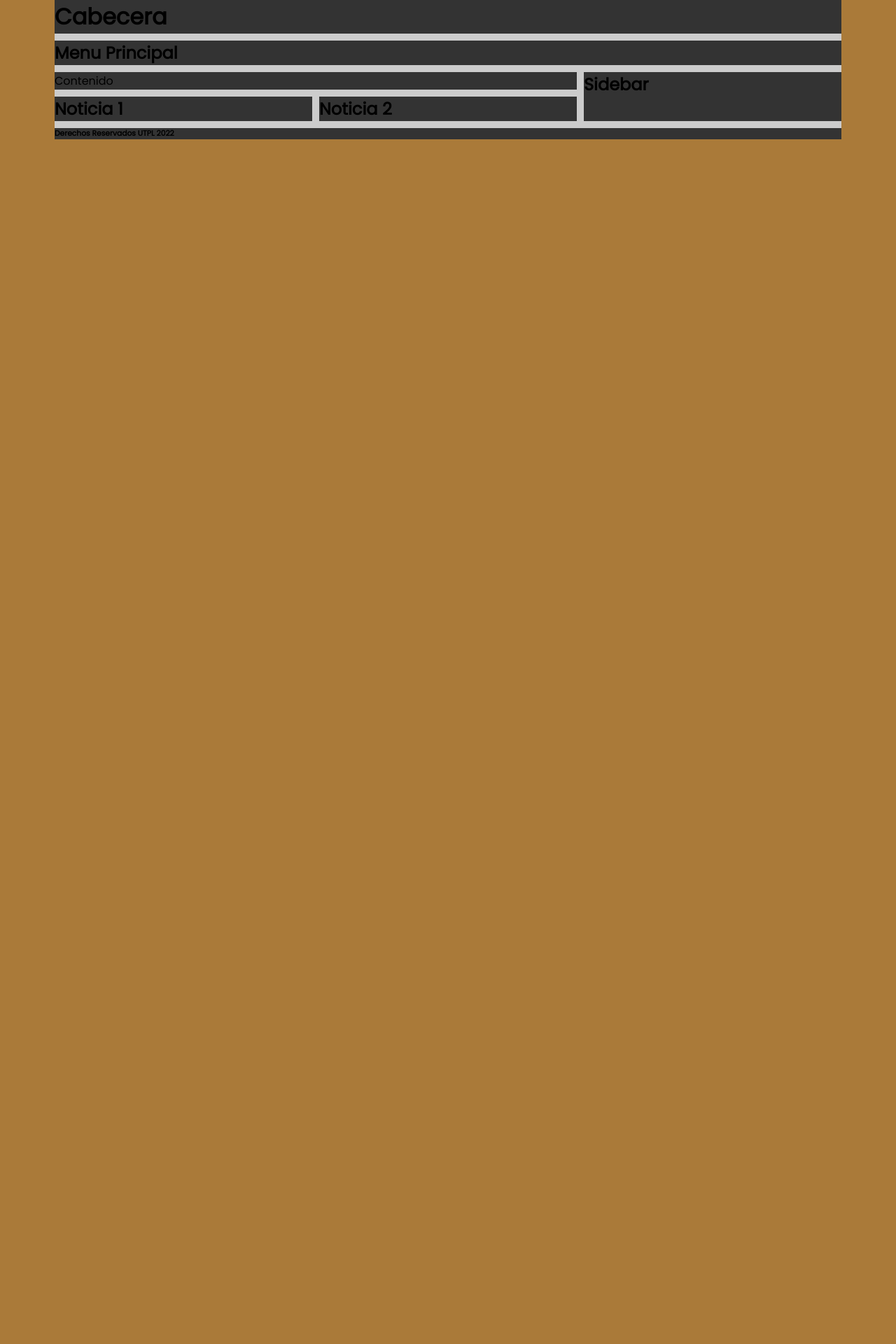
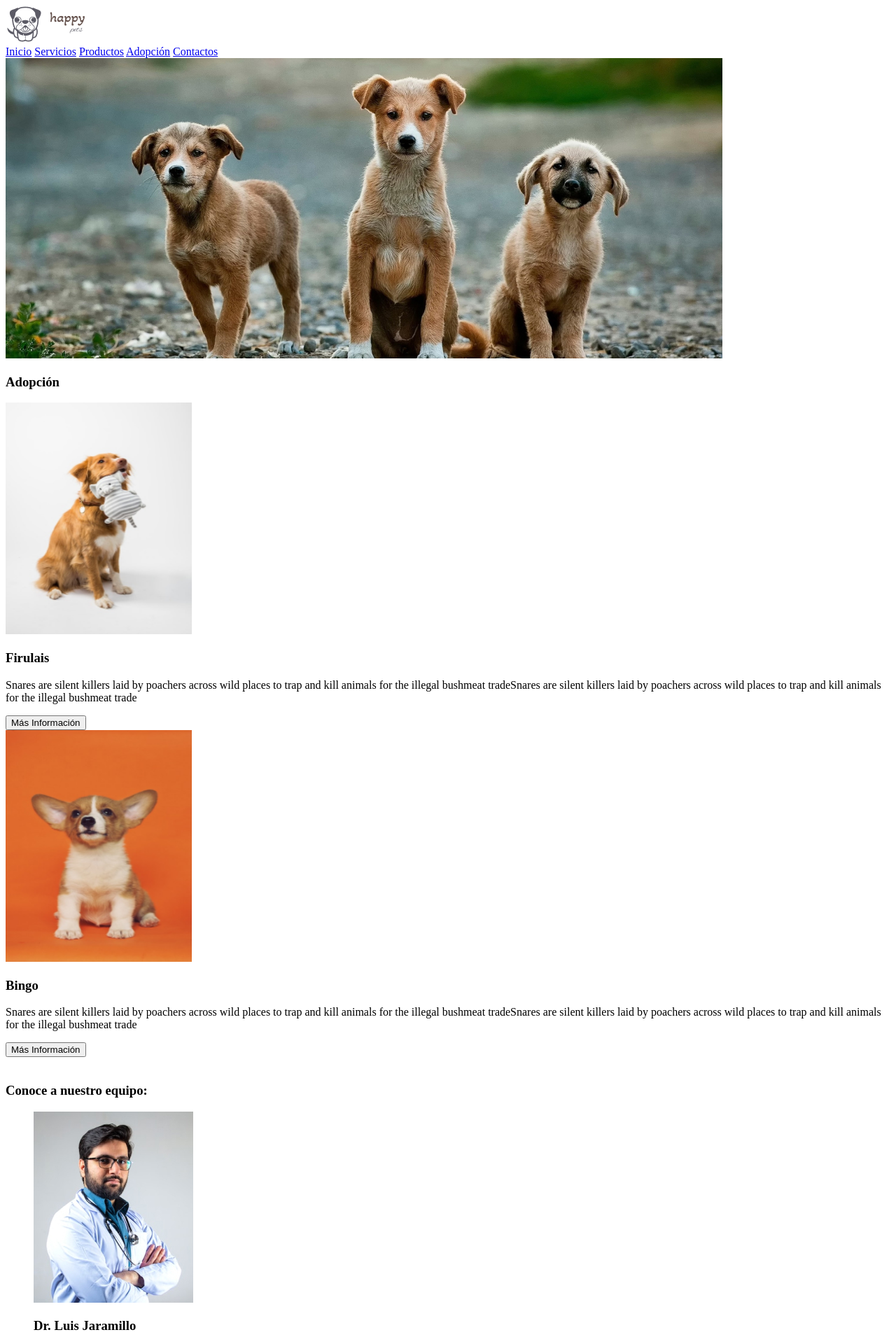
Before and after one commit to Arianna0206/HTML---CSS, a PHP site: page / in a window 1280 px wide. Shown: the top 1920 px of the page at 70% size. Before the commit the page ends 199 px from the top, so only its background shows below. Run offline with PHP 8.4, Linux system fonts and the light colour scheme.

Commit message:
Subiendo cambios

```diff
--- a/mascotas/css/estilos.css
+++ b/mascotas/css/estilos.css
@@ -1,79 +1,223 @@
-* {
+*{
 	padding: 0;
 	margin: 0;
+	box-sizing: border-box;
+}
+body{
+	background: rgba(215, 211, 211, 0.3);
+	font-family: 'Poppins', sans-serif;
+}
+.contenedor{
+	width: 90%;
+	max-width: 1800px;
+	margin: 0 auto;
+	justify-content: space-around;
+	display: grid;
+	grid-gap: 0px;
+	grid-template-columns: repeat(2, 1fr);
+	grid-template-rows: repeat(7, auto);
+
+	grid-template-areas: "header  header"
+						 "slider slider"
+						 "titulo1 titulo1"
+						 "adopta1 adopta2"
+						 "doctor doctor"
+						 "sponsor sponsor"
+						 "footer footer";
+}
+/*---------------------------------------------*/
+/*                  header                     */
+/*---------------------------------------------*/
+.contenedor .cabeceraPrincipal{
+	grid-area: header;
+	background-color: #B5EF8A;
+	display: flex;
+	justify-content: space-between;
+}
+.contenedor .cabeceraPrincipal .logotipo{
+	padding: 10px 40px;
 }
 
-body {
-	background-color: rgba(170, 122, 57, 1.0);
-	font-family: 'Poppins', sans-serif;
+/*---------------------------------------------*/
+/*              menuPrincipal                  */
+/*---------------------------------------------*/
+.contenedor .cabeceraPrincipal .menuPrincipal{
+	display: flex;
+	align-items: center;
+}
+.menuPrincipal a{
+	text-decoration: none;
+	padding: 0 20px;
+	transition-duration: 0.4s;
+}
+.menuPrincipal a:hover{
+	background-color: #65524D;
+	color: #fff;
 }
 
-.contenedor {
-	background-color: #ccc;
-	width: 90%;
-	max-width: 1124px;
-	margin: 0 auto;
-	grid-gap: 10px;
-
-	display: grid;
-	grid-template-columns: repeat(3, 1fr);
-	grid-template-rows: repeat(5, auto);
-
-	grid-template-areas:
-		"header header header"
-		"nav nav nav"
-		"contenido contenido sidebar"
-		"noticia1 noticia2 sidebar"
-		"footer footer footer";
+/*---------------------------------------------*/
+/*             Slider principal                */
+/*---------------------------------------------*/
+.contenedor .sliderPrincipal{
+	grid-area: slider;
+	background-color: #fff;
+}
+.contenedor .sliderPrincipal img{
+	width: 100%;
+}
+/*---------------------------------------------*/
+/*                    Adopcion                 */
+/*---------------------------------------------*/
+.contenedor .titulo{
+	grid-area: titulo1;
+	text-align: center;
+}
+.contenedor .titulo h3{
+	font-size: 32px;
+	padding: 20px 0;
+}
+.contenedor .adopcion1,.contenedor .adopcion2{
+	grid-area: adopta1;
+	display: flex;
+	justify-content: space-between;
+}
+.contenedor .adopcion2{
+	grid-area: adopta2;
+}
+.contenedor .adopcion1 h3,.contenedor .adopcion2 h3{
+	padding: 20px 20px;
+	font-size: 25px;
+}
+.contenedor .adopcion1 p,.contenedor .adopcion2 p{
+	padding: 10px 20px;
+	color: #605B5B;
+}
+/*---------------------------------------------*/
+/*                 Doctores                    */
+/*---------------------------------------------*/
+.contenedor .doctor{
+	grid-area: doctor;
+	font-size: 25px;
+	text-align: left;
+}
+.contenedorDoctor/*Contiene todas las imagens*/{
+    display: flex;
+    justify-content: space-around;
+    margin: 20px 20px;
+}
+.card /*Contiene la imagen que se desea colocar*/{
+    width: 266px; /*Darle un valor al ancho de la imagen*/
+    height: 331px; /*Darle un valor de altura a la imagen*/
+    display: grid; /*proporciona una cuadrícula de una sola columna*/
+    grid-template-rows: minmax(100%, 1fr/*Da un espacio en proporciones*/);
+    grid-template-areas: "stack";/*establece las celdas en la cuadrícula y asignándoles nombres*/
+    overflow: hidden;/*desbordamiento se recorta y el resto del contenido se oculta*/
+}
+.card img, .card figcaption/*para definir un título a la imagen*/{
+    grid-area: stack;
+}
+.card img{
+    width: 100%;
+    height: 100%;
+    object-fit: cover; /*se usa para especificar cómo se debe
+    cambiar el tamaño de un <img> para que se ajuste a su contenedor*/
+}
+.card figcaption{
+    background-color: rgba(145, 145, 118, 0.5);
+    transform: translateY(calc(100% - 3rem));/*reposiciona un elemento verticalmente en el plano 2D*/
+    transition: transform 0.6s;/*velocidad del efecto de transicion*/
+    color: #000000;
+    text-align: center;
+}
+.card figcaption h3{
+    height: 3rem;
+    font-size: 1.7rem;
+}
+/*hover -> se activa cuando el usuario se desplaza sobre un elemento
+con el cursor*/
+.card:hover figcaption{
+    transform: none
 }
 
-.contenedor .cabeceraPrincipal {
-	grid-area: header;
+/*---------------------------------------------*/
+/*                 Sponsor                     */
+/*---------------------------------------------*/
+.contenedor .sponsor{
+	grid-area: sponsor;
 	background-color: #333;
 }
-
-.contenedor .menuPrincipal {
-	grid-area: nav;
-	background-color: #333;
+.contenedor .sponsor img{
+	margin: 10px 10px 10px 10px;
+}
+/*---------------------------------------------*/
+/*                 Pie Pagina                  */
+/*---------------------------------------------*/
+.contenedor .piePagina{
+	grid-area: footer;
+	background-color: #1B1B1B;
+	display: flex;
+	justify-content: space-between;
+}
+.contenedor .piePagina .derechos{
+	padding: 2em;
+	text-align: center;
+}
+.contenedor .piePagina .derechos h6{
+	color: #A3A3A3;
+}
+.contenedor .piePagina .redesSociales{
+	padding: 2em;
+	font-size: 25px;
+}
+.contenedor .piePagina .redesSociales a{
+	color: #fff;
+	padding: 0 10px;
+	text-decoration: none;
 }
 
-.contenedor .contenido {
-	grid-area: contenido;
-	background-color: #333;
+/*---------------------------------------------*/
+/*                personalizados               */
+/*---------------------------------------------*/
+.colorAzul{
+	color: #817E9F;
+}
+.mayusculas{
+	text-transform: uppercase;
+}
+.colorRojo{
+	color:red;
+}
+.espacio{
+	padding: 2em 0;
+}
+/*---------------------------------------------*/
+/*                   Botones                  */
+/*---------------------------------------------*/
+.button {
+  background-color: #4CAF50; /* Green */
+  border: none;
+  color: white;
+  padding: 16px 32px;
+  text-align: center;
+  text-decoration: none;
+  display: inline-block;
+  font-size: 16px;
+  margin: 4px 2px;
+  transition-duration: 0.4s;
+  cursor: pointer;
+  border-radius: 9px;
+}
+.button1 {
+  background-color: #D7F171;
+  color: #494949;
+  border: 0px solid #4CAF50;
 }
 
-.contenedor .sidebar {
-	grid-area: sidebar;
-	background-color: #333;
+.button1:hover {
+  background-color: #4CAF50;
+  color: white;
 }
-
-.contenedor .noticia1 {
-	grid-area: noticia1;
-	background-color: #333;
+.derecha{
+	text-align: right;
+	padding: 10px;
 }
-
-.contenedor .noticia2 {
-	grid-area: noticia2;
-	background-color: #333;
-}
-
-.contenedor .piePagina {
-	grid-area: footer;
-	background-color: #333;
-}
-
-@media only screen and (max-width: 600px) {
-  body {
-    background-color: red;
-  }
-  .contenedor{
-  	grid-template-columns: repeat(2, 1fr);
-	grid-template-rows: repeat(6, auto);
-  	grid-template-areas:
-		"header header header"
-		"nav nav nav"
-		"contenido contenido sidebar"
-		"noticia1 noticia2 sidebar"
-		"footer footer footer";
-  }
-}
--- a/mascotas/index.html
+++ b/mascotas/index.html
@@ -1,32 +1,103 @@
 <!DOCTYPE html>
 <html>
-
 <head>
     <meta charset="utf-8">
     <meta name="viewport" content="width=device-width, initial-scale=1">
-    <title>Maquetación con grids</title>
-    <link rel="stylesheet" type="text/css" href="css/estilos.css">
+    <title>Happy Pets</title>
+    <link rel="stylesheet" type="text/css" href="css/style.css">
     <link href="https://fonts.googleapis.com/css2?family=Poppins&display=swap" rel="stylesheet">
-    <link rel="stylesheet" type="text/css" href="https://cdnjs.cloudflare.com/ajax/libs/font-awesome/6.2.0/css/all.min.css">
+    <link rel="icon" href="images/logo.png" sizes="32x32" />
+    <link rel="icon" href="images/logo.png" sizes="192x192" />
+    <link rel="apple-touch-icon" href="images/logo.png" />
+    <link rel="stylesheet" href="https://cdnjs.cloudflare.com/ajax/libs/font-awesome/6.2.0/css/all.min.css" />
 </head>
+<body>
+<div class="contenedor">
+    <header class="cabeceraPrincipal">
+        <section class="logotipo"><img src="images/logotipoPet.png"></section>
+        <nav class="menuPrincipal">
+            <a href="#">Inicio</a>
+            <a href="internas/servicios.php">Servicios</a>
+            <a href="#">Productos</a>
+            <a href="#">Adopción</a>
+            <a href="#">Contactos</a>
+        </nav>
+    </header>
+    <section class="sliderPrincipal">
+        <img src="images/slider1.jpg" title="Slider">
+    </section>
+    <section class="titulo"><h3 class="colorAzul mayusculas">Adopción</h3></section>
+    <section class="adopcion1">
+        <img class ="dog" src="images/dog1.jpg" title="Firulais" descrition="Perro en adopcion" width="266" height="331">
+        <article class="card1">
+            <h3 class="mayusculas colorAzul">Firulais</h3>
+            <p class="izquierda">Snares are silent killers laid by poachers across wild places to trap and kill animals for the illegal bushmeat tradeSnares are silent killers laid by poachers across wild places to trap and kill animals for the illegal bushmeat trade</p>
+            <div class="derecha">
+            <button class="button button1">Más Información</button>
+            </div>
+        </article>
+    </section>
+    <section class="adopcion2">
+        <img src="images/dog2.jpg" title="Bingo" width="266" height="331">
+        <article class="card1">
+            <h3 class="mayusculas colorAzul">Bingo</h3>
+            <p class="izquierda">Snares are silent killers laid by poachers across wild places to trap and kill animals for the illegal bushmeat tradeSnares are silent killers laid by poachers across wild places to trap and kill animals for the illegal bushmeat trade</p>
+            <div class="derecha">
+            <button class="button button1">Más Información</button>
+            </div>
+        </article>
+    </section>
+    <section class="doctor">
+        <br>
+        <h3 class="colorAzul mayusculas">Conoce a nuestro equipo:</h3>
+        <div class="contenedorDoctor">
+            <figure class="card"> <!--para marcar una imagen en un documento-->
+                <img src="images/doctor1.jpg" alt="Dr. Luis Jaramillo">
+                <figcaption> <!--para definir un título a la imagen-->
+                    <h3>Dr. Luis Jaramillo</h3>
+                    <p>Especialista en alimentación canina</p>
+                </figcaption>
+            </figure>
+            <figure class="card">
+                <img src="images/doctor2.jpg" alt="Dr. Daniel Jara">
+                <figcaption>
+                    <h3>Dr. Daniel Jara</h3>
+                    <p>Veterinario ortopedista</p>
+                </figcaption>
+            </figure>
+            <figure class="card">
+                <img src="images/doctor3.jpg" alt="Dr. Skyler One">
+                <figcaption>
+                    <h3>Dr. Skyler One</h3>
+                    <p>Veterinario fisioterapeuta</p>
+                </figcaption>
+            </figure>
+            <figure class="card">
+                <img src="images/doctor4.jpg" alt="Dr. Joey King">
+                <figcaption>
+                    <h3>Dr. Joey King</h3>
+                    <p>Veterinario en dermatólogia</p>
+                </figcaption>
+            </figure>
+        </div>
+    </section>
+    <section class="sponsor">
+        <center>
+            <img src="images/logotipoPet.png" style="margin: 60px;" width="150" height="70">
+        <img src="images/logo_blanco_utpl.png" style="margin: 60px;" width="300" height="130">
+        </center>
 
-<body>
-	<!-- <h1>Hola mundo<i class="fa-sharp fa-solid fa-house"></i></h1> -->
-    <div class="contenedor">
-    	<header class="cabeceraPrincipal">
-    		<h1>Cabecera</h1>
-    	</header>
-    	<nav class="menuPrincipal">
-    		<h2>Menu Principal</h2>
-    	</nav>
-    	<main class="contenido">Contenido</main>
-    	<aside class="sidebar">
-    		<h2>Sidebar</h2>
-    	</aside>
-    	<section class="noticia1"><h2>Noticia 1</h2></section>
-    	<section class="noticia2"><h2>Noticia 2</h2></section>
-    	<footer class="piePagina"><h6>Derechos Reservados UTPL 2022</h6></footer>
-    </div>
-
+    </section>
+    <footer class="piePagina">
+        <section class="derechos">
+            <h6>Derechos Reservados UTPL 2022</h6>
+        </section>
+        <nav class="redesSociales">
+            <a href=""><i class="fa-brands fa-facebook"></i></a>
+            <a href=""><i class="fa-brands fa-instagram"></i></a>
+            <a href=""><i class="fa-brands fa-tiktok"></i></a>
+        </nav>
+    </footer>
+</div>
 </body>
 </html>
```
Also changed, not shown: mascotas/internas/servicios.php (added, +45 -0 lines), mascotas/images/doctor1.jpg (added), mascotas/images/doctor2.jpg (added), mascotas/images/doctor3.jpg (added), mascotas/images/doctor4.jpg (added), mascotas/images/dog1.jpg (added), mascotas/images/dog2.jpg (added), mascotas/images/logo.png (added), mascotas/images/logo_blanco_utpl.png (added), mascotas/images/logotipoPet.png (added), mascotas/images/slider1.jpg (added), 2 other files.
